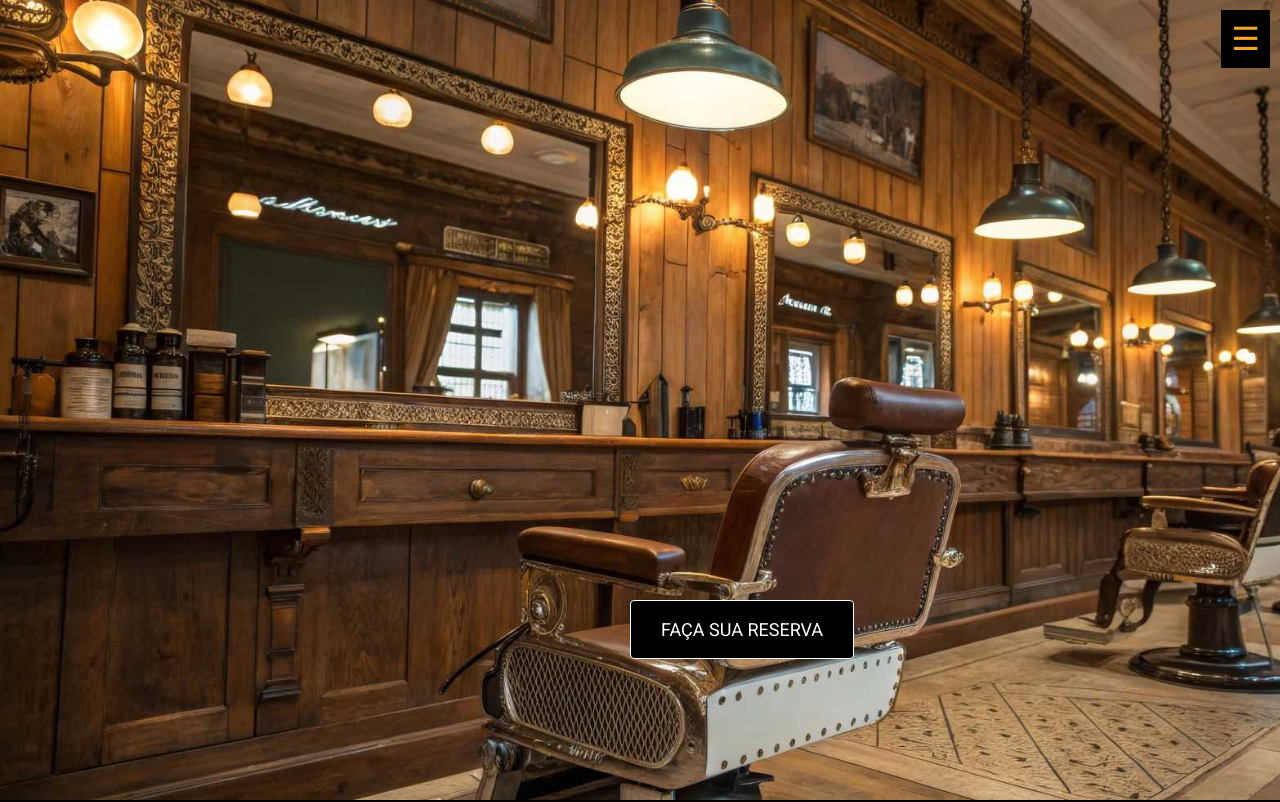
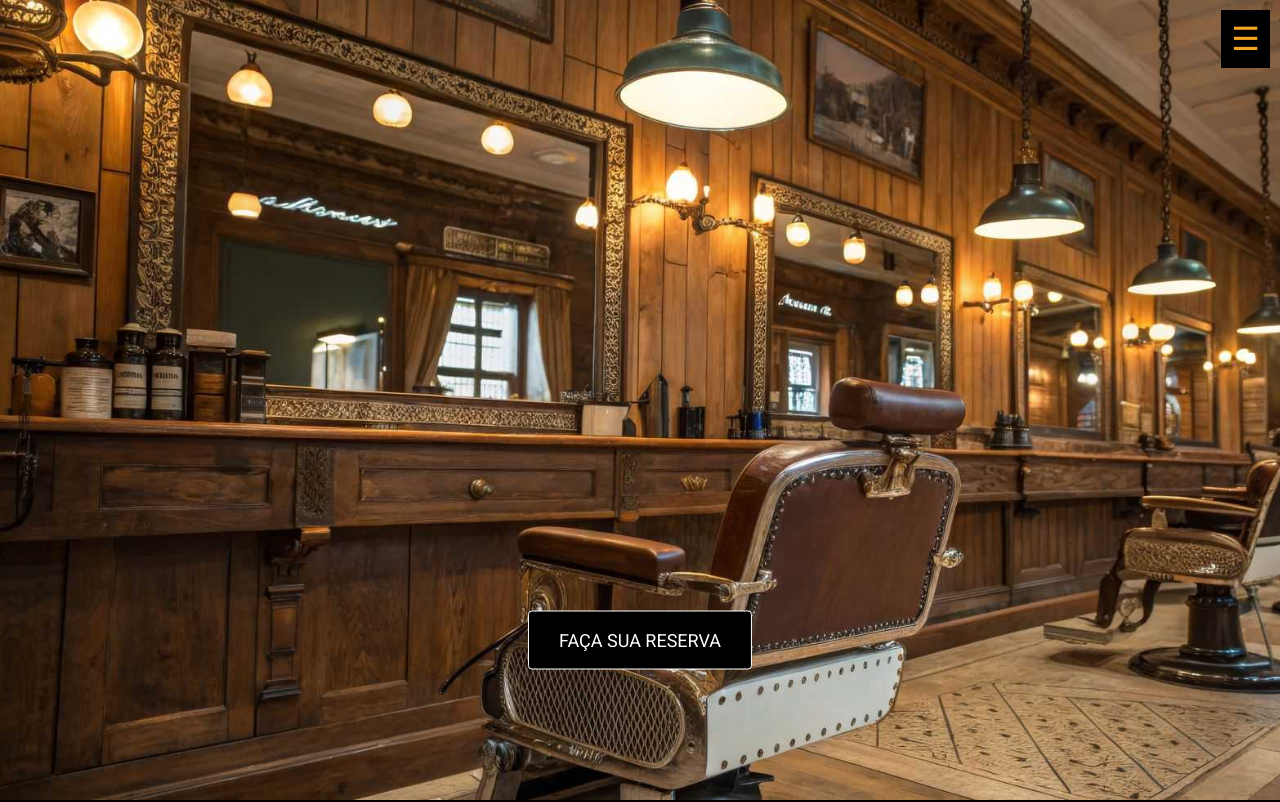
Before and after one commit to pauljr235/barber-shop, a React (Create React App) app: page / in a window 1280 px wide. Shown: the top 802 px of the page. Built offline with nearby package versions, Linux system fonts and the light colour scheme; a web font is replaced by a local one.

Commit message:
Correçao BANNER

```diff
--- a/src/components/Banner/styles.ts
+++ b/src/components/Banner/styles.ts
@@ -7,20 +7,26 @@ export const Imagem = styled.div`
   background-repeat: no-repeat;
   background-size: cover;
   font-weight: bold;
+  display: flex;
+  justify-content: center;
+  align-items: center; // Centraliza os itens verticalmente
+  position: relative; // Necessário para o posicionamento do botão
 `
+
 export const Titulo = styled.h1`
   font-family: 'Pacific', cursive;
   font-weight: 500;
   font-size: 40px;
+  color: white;
   position: absolute;
-  top: 400px;
-  left: 550px;
-  color: white;
+  top: 20%; // Ajusta a posição do título
+  text-align: center; // Garante que o título ficará centralizado horizontalmente
 `
+
 export const Logo = styled.div`
   position: absolute;
-  top: 250px;
-  left: 730px;
+  top: 10%; // Ajusta a posição da logo
+  text-align: center; // Garante centralização da logo
   img {
     border-radius: 24px;
     width: 150px;
@@ -29,8 +35,9 @@ export const Logo = styled.div`
 
 export const Button = styled.button`
   position: absolute;
-  top: 600px;
-  left: 630px;
+  top: 80%; // Centraliza o botão verticalmente
+  left: 50%; // Centraliza o botão horizontalmente
+  transform: translate(-50%, -50%); // Ajusta o centro real do botão
   padding: 18px 30px;
   font-weight: bold;
   font-size: 18px;
@@ -51,28 +58,18 @@ export const Button = styled.button`
   }
 
   @media (max-width: 500px) {
-    left: 125px;
-    top: 0;
+    font-size: 16px;
     background: black;
     color: ${cores.preto};
   }
 
   @media (max-width: 768px) {
-    left: 90px;
-    top: 550px;
+    font-size: 18px;
     background: #f5a623;
     color: ${cores.preto};
   }
 
   @media (min-width: 768px) and (max-width: 1024px) {
     font-size: 24px;
-    left: 300px;
-    top: 700px;
-
-    &:hover {
-      background: ${cores.preto};
-      color: ${cores.branco};
-      padding: 18px 50px;
-    }
   }
 `
```
